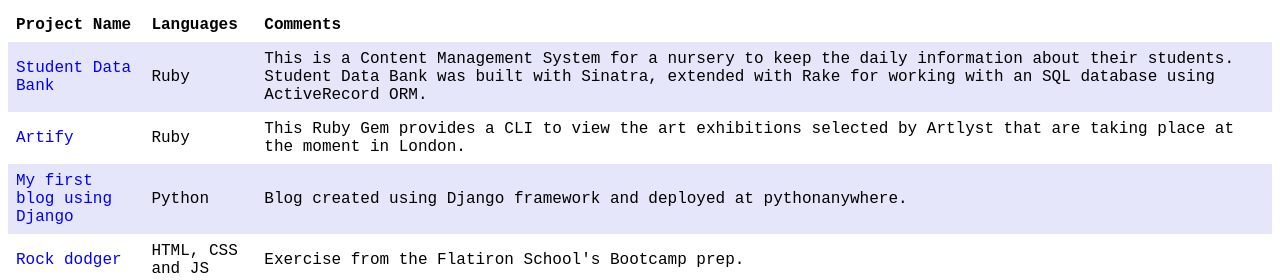
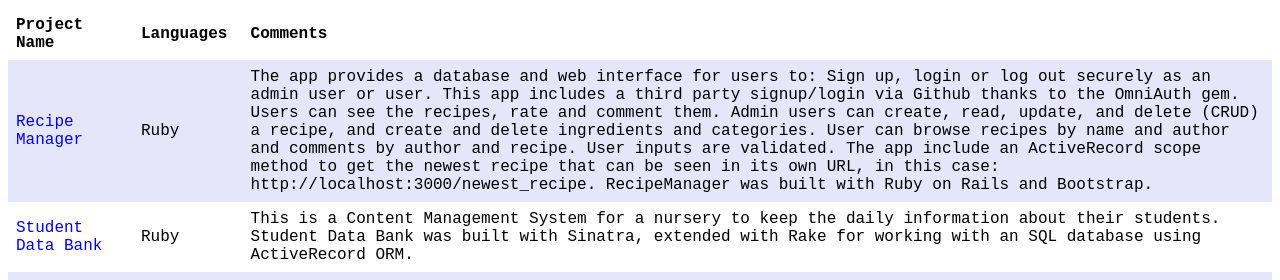
Before and after one commit to DianaBaRo/DianaBaRo.github.io, a plain HTML site: page index.html in a window 1280 px wide. Shown: the top 280 px of the page. Drawn offline with Linux system fonts and the light colour scheme.

Commit message:
Adding Recipe manager project

```diff
--- a/index.html
+++ b/index.html
@@ -54,6 +54,11 @@
           <th>Comments</th>
         </tr>
         <tr>
+          <td> <a href="http://carolinabadas.com/sinatra-project-walkthrough/" target="_blank"> Recipe Manager </a> </td>
+          <td>Ruby</td>
+          <td>The app provides a database and web interface for users to: Sign up, login or log out securely as an admin user or user. This app includes a third party signup/login via Github thanks to the OmniAuth gem. Users can see the recipes, rate and comment them. Admin users can create, read, update, and delete (CRUD) a recipe, and create and delete ingredients and categories. User can browse recipes by name and author and comments by author and recipe. User inputs are validated. The app include an ActiveRecord scope method to get the newest recipe that can be seen in its own URL, in this case: http://localhost:3000/newest_recipe. RecipeManager was built with Ruby on Rails and Bootstrap.</td>
+        </tr>
+        <tr>
           <td> <a href="http://carolinabadas.com/sinatra-project-walkthrough/" target="_blank"> Student Data Bank </a> </td>
           <td>Ruby</td>
           <td>This is a Content Management System for a nursery to keep the daily information about their students. Student Data Bank was built with Sinatra, extended with Rake for working with an SQL database using ActiveRecord ORM.</td>
```
